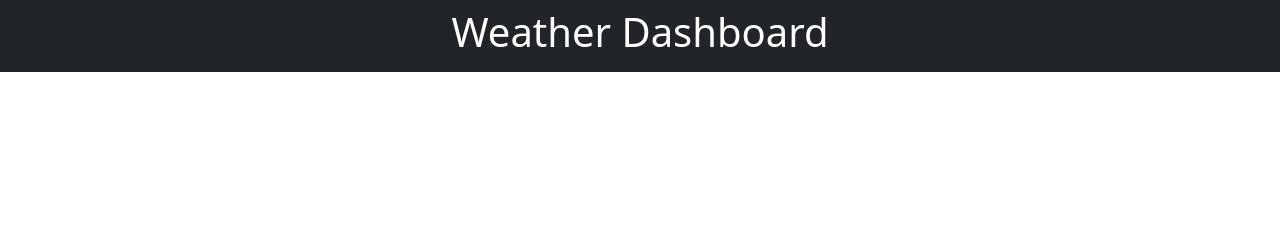
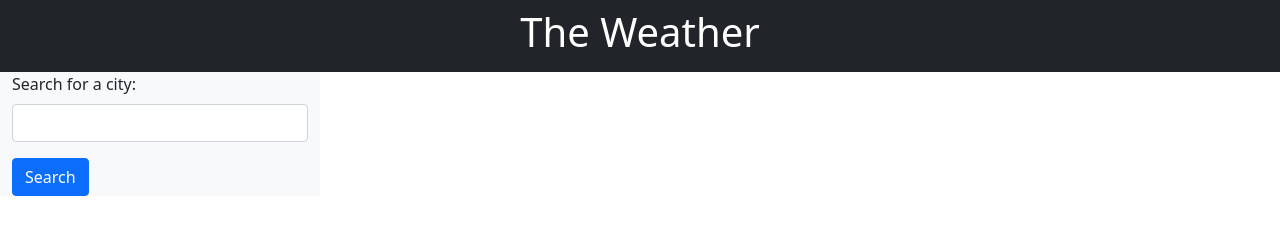
Before and after one commit to anthonypotts/weather-api, a plain HTML site: page index.html in a window 1280 px wide. Drawn offline with nearby package versions, Linux system fonts and the light colour scheme.

Commit message:
updated html and added search form

```diff
--- a/index.html
+++ b/index.html
@@ -13,9 +13,30 @@
 
 <body>
     <header class="container-fluid text-center text-white bg-dark p-2">
-        <h1>Weather Dashboard</h1>
+        <h1>The Weather</h1>
     </header>
 
+    <div class="container-fluid">
+        <div class="row">
+            <aside class="col-lg-3 bg-light">
+                <form>
+                    <div class="mb-3">
+                        <label for="searchCity" class="form-label">Search for a city:</label>
+                        <input type="text" class="form-control" id="search-city" aria-describedby="searchHelp">
+                    </div>
+                    <button type="submit" id="search-button" class="btn btn-primary">Search</button>
+                </form>
 
+                <ul class="list-group history"></ul>
+            </aside>
+
+            <div class="col-lg-9">
+                <div id="today" class="mt-3"></div>
+                <div id="forecast" class="row mt-3"></div>
+            </div>
+        </div>
+    </div>
+
+    <script src="assets/js/script.js"></script>
 </body>
 </html>
```
Also changed, not shown: assets/css/style.css (deleted), 1 other file.
